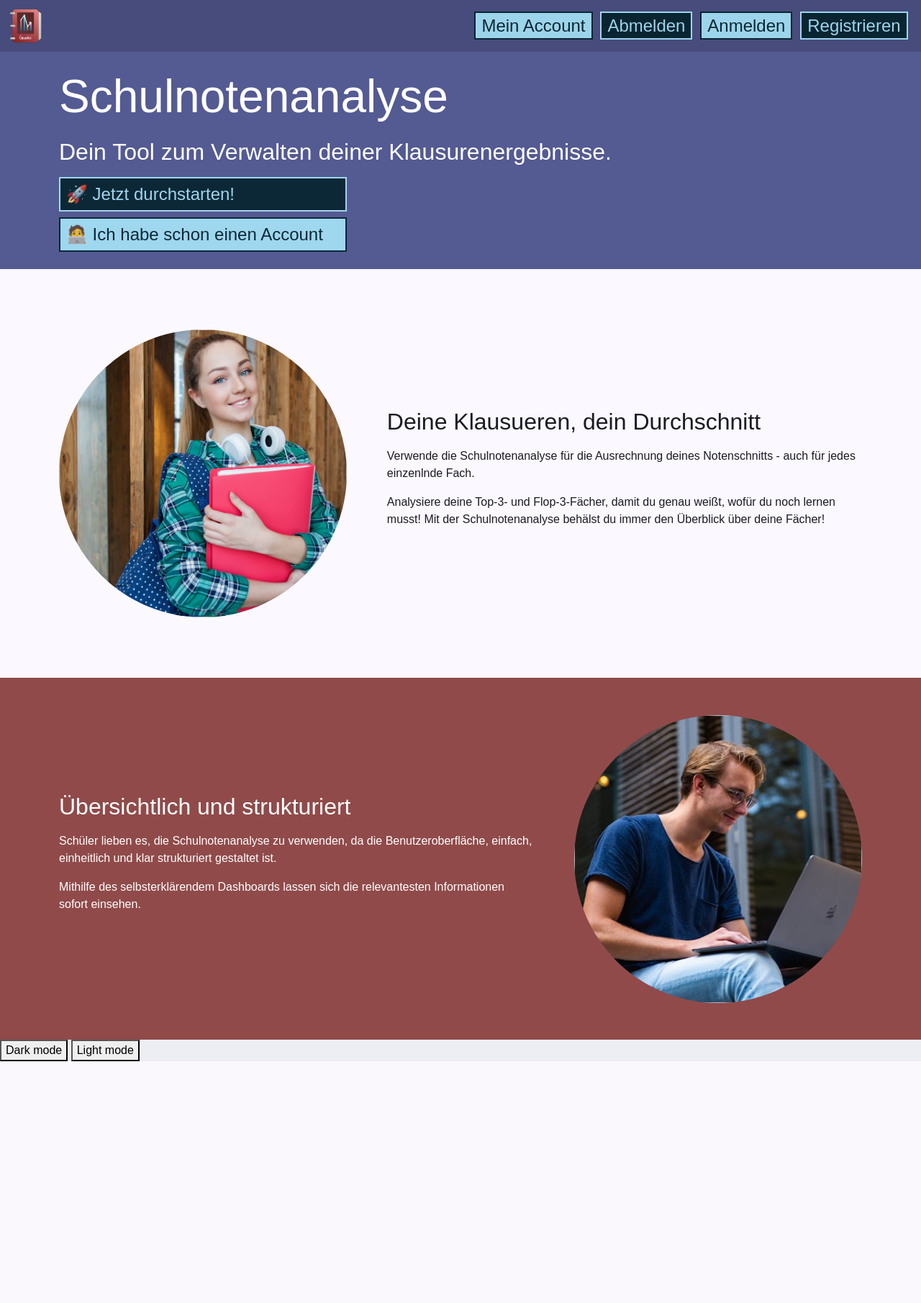
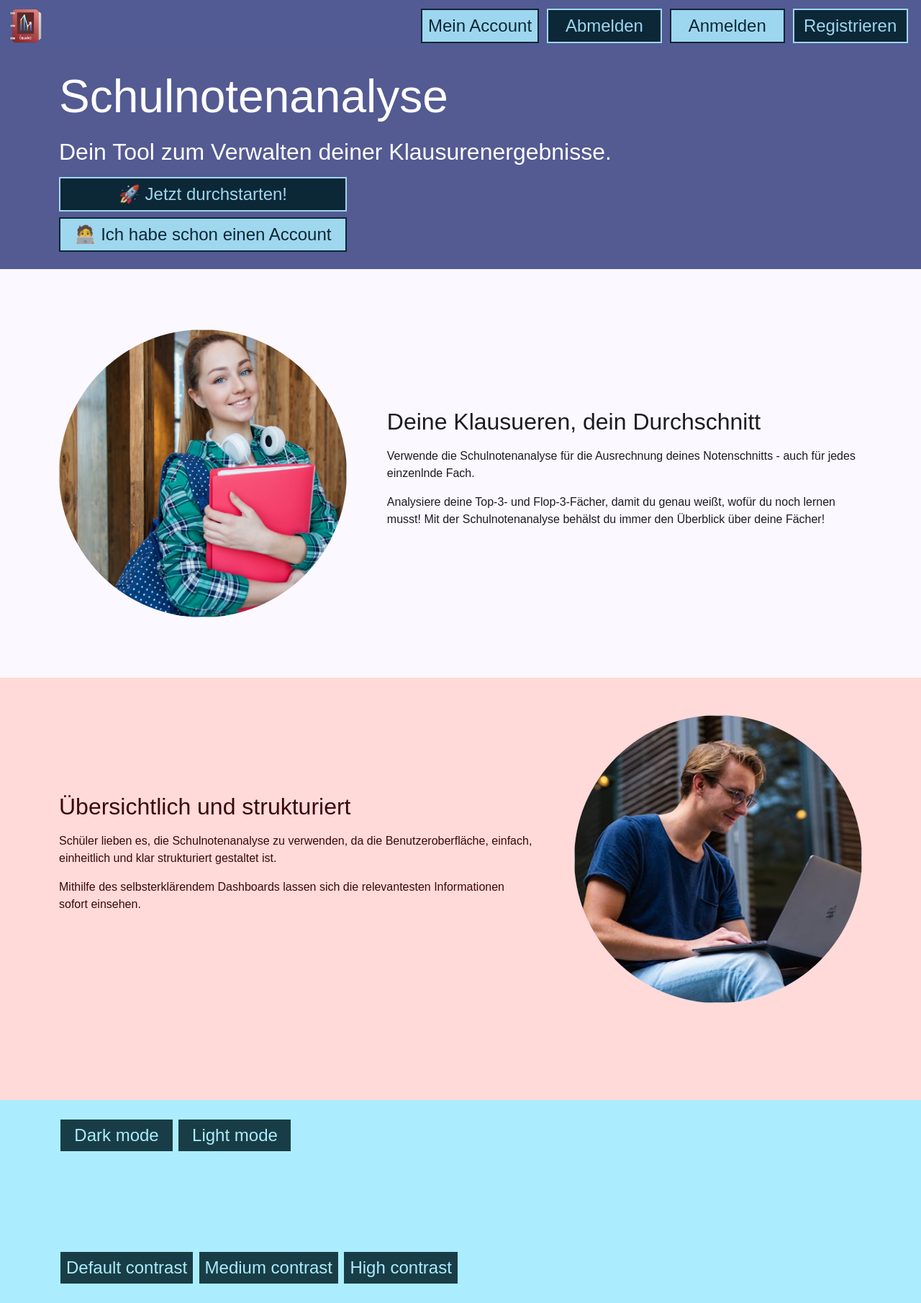
Before and after one commit to PixelPerfectMind/notenanalyse, a Django app: page / in a window 1280 px wide. Shown: the whole page at 72% size. Before the commit the page ends 1475 px from the top, so only its background shows below. Run offline with Django 5.2, Linux system fonts and the light colour scheme; some libraries are stand-ins or nearby versions.

Commit message:
UPDATE index.html
Updated page color function and add contrast selection

```diff
--- a/static/css/colors/dark-hc.css
+++ b/static/css/colors/dark-hc.css
@@ -1,4 +1,4 @@
-.dark-high-contrast {
+.hc {
   --md-sys-color-primary: rgb(253 249 255);
   --md-sys-color-surface-tint: rgb(189 194 255);
   --md-sys-color-on-primary: rgb(0 0 0);
--- a/static/css/colors/dark-mc.css
+++ b/static/css/colors/dark-mc.css
@@ -1,4 +1,4 @@
-.dark-medium-contrast {
+.mc {
   --md-sys-color-primary: rgb(194 199 255);
   --md-sys-color-surface-tint: rgb(189 194 255);
   --md-sys-color-on-primary: rgb(8 14 70);
--- a/static/css/colors/dark.css
+++ b/static/css/colors/dark.css
@@ -1,6 +1,6 @@
 .dark {
   --md-sys-color-primary: rgb(189 194 255);
-  --md-sys-color-primary-transparent: rgba(189, 194, 255, .85);
+  --md-sys-color-primary-transparent: rgba(201, 205, 255, 0.85);
   --md-sys-color-surface-tint: rgb(189 194 255);
   --md-sys-color-on-primary: rgb(37 43 97);
   --md-sys-color-primary-container: rgb(60 66 121);
--- a/static/css/colors/light-hc.css
+++ b/static/css/colors/light-hc.css
@@ -1,4 +1,4 @@
-.light-high-contrast {
+.hc {
   --md-sys-color-primary: rgb(22 28 82);
   --md-sys-color-surface-tint: rgb(84 90 146);
   --md-sys-color-on-primary: rgb(255 255 255);
--- a/static/css/colors/light-mc.css
+++ b/static/css/colors/light-mc.css
@@ -1,4 +1,4 @@
-.light-medium-contrast {
+.mc {
   --md-sys-color-primary: rgb(56 62 116);
   --md-sys-color-surface-tint: rgb(84 90 146);
   --md-sys-color-on-primary: rgb(255 255 255);
--- a/static/css/colors/light.css
+++ b/static/css/colors/light.css
@@ -1,6 +1,6 @@
 :root {
   --md-sys-color-primary: rgb(84 90 146);
-  --md-sys-color-primary-transparent: rgba(84, 90, 146, .85);
+  --md-sys-color-primary-transparent: rgba(98, 107, 174, .85);
   --md-sys-color-surface-tint: rgb(84 90 146);
   --md-sys-color-on-primary: rgb(255 255 255);
   --md-sys-color-primary-container: rgb(223 224 255);
--- a/static/css/page.css
+++ b/static/css/page.css
@@ -1,5 +1,9 @@
 @import "colors/light.css";
+@import "colors/light-hc.css";
+@import "colors/light-mc.css";
 @import "colors/dark.css";
+@import "colors/dark-hc.css";
+@import "colors/dark-mc.css";
 
 @import "./inline.css";
 
@@ -62,9 +66,10 @@ h3 {
     font-size: 24px;
     opacity: .85;
     scale: 1;
-    display: flex;
+    display: inline-block;
+    text-align: center;
     min-width: 10rem;
-    transition-duration: .2s;
+    transition-duration: .1s;
 }
 
 .button:hover {
@@ -87,10 +92,11 @@ h3 {
     padding: 4px 8px;
     font-size: 24px;
     opacity: .85;
-    display: flex;
+    display: inline-block;
+    text-align: center;
     min-width: 10rem;
     scale: 1;
-    transition-duration: .2s;
+    transition-duration: .1s;
 }
 
 .outlined-button:hover {
--- a/static/scripts/ColorMode.js
+++ b/static/scripts/ColorMode.js
@@ -1,10 +1,61 @@
 const pageBody = document.getElementById("body");
+
+const darkModeButton = document.getElementById("DarkModeButton");
+const lightModeButton = document.getElementById("LightModeButton");
+const highContrastButton = document.getElementById("HighContrastButton");
+const mediumContrastButton = document.getElementById("MediumContrastButton");
+const defaultColorModeButton = document.getElementById("DefaultColorModeButton");
 
 function ToggleDarkMode() {
   pageBody.classList.remove("light")
   pageBody.classList.add("dark");
+  darkModeButton.classList.remove('outlined-button');
+  lightModeButton.classList.add('outlined-button');
+
+  Save();
 }
 function ToggleLightMode() {
   pageBody.classList.remove("dark")
   pageBody.classList.add("light");
+  darkModeButton.classList.add('outlined-button');
+  lightModeButton.classList.remove('outlined-button');
+
+  Save();
 }
+
+function ToggleHighContrast() {
+  pageBody.classList.add("hc");
+  pageBody.classList.remove("mc")
+  mediumContrastButton.classList.add('outlined-button');
+  defaultColorModeButton.classList.add('outlined-button');
+  highContrastButton.classList.remove('outlined-button');
+
+  Save();
+}
+function ToggleDefaultContrast() {
+  pageBody.classList.remove("hc")
+  pageBody.classList.remove("mc")
+  highContrastButton.classList.add('outlined-button');
+  mediumContrastButton.classList.add('outlined-button');
+  defaultColorModeButton.classList.remove('outlined-button');
+
+  Save();
+}
+
+function ToggleMediumContrast() {
+  pageBody.classList.remove("hc")
+  pageBody.classList.add("mc");
+  highContrastButton.classList.add('outlined-button');
+  mediumContrastButton.classList.remove('outlined-button');
+  defaultColorModeButton.classList.add('outlined-button');
+
+  Save();
+}
+
+function Save() {
+  if (pageBody.classList.contains('dark')) SetCookie("color_mode", "dark");
+  else SetCookie("color_mode", "light");
+
+  if (pageBody.classList.contains('hc')) SetCookie("contrast_mode", "hc");
+  if (pageBody.classList.contains('mc')) SetCookie("contrast_mode", "mc");
+}
--- a/templates/notenanalyse/base.html
+++ b/templates/notenanalyse/base.html
@@ -24,12 +24,12 @@
                     <!-- User account controls -->
                     <div>
                         <!-- if user is logged in -->
-                        <a href="#" style="display: inline" class="outlined-button mr-4">Mein Account</a>
-                        <a href="#" style="display: inline" class="button mr-4">Abmelden</a>
+                        <a href="#" class="outlined-button mr-4">Mein Account</a>
+                        <a href="#" class="button mr-4">Abmelden</a>
 
                         <!-- if user is not logged in -->
-                        <a href="#" style="display: inline" class="outlined-button mr-4">Anmelden</a>
-                        <a href="#" style="display: inline" class="button mr-4">Registrieren</a>
+                        <a href="#" class="outlined-button mr-4">Anmelden</a>
+                        <a href="#" class="button mr-4">Registrieren</a>
                     </div>
                 </div>
             </div>
@@ -38,9 +38,16 @@
         {% block index %}
         {% endblock %}
 
-        <div style="background: var(--md-sys-color-surface-container)">
-            <button onclick="ToggleDarkMode()">Dark mode</button>
-            <button onclick="ToggleLightMode()">Light mode</button>
+        <div style="background: var(--md-sys-color-tertiary-container)">
+            <div class="container pt-8 pb-8">
+                <button id="DarkModeButton" class="button" onclick="ToggleDarkMode()">Dark mode</button>
+                <button id="LightModeButton" class="button" onclick="ToggleLightMode()">Light mode</button>
+            </div>
+            <div class="container pt-8 pb-8">
+                <button id="DefaultContrastButton" class="button" onclick="ToggleDefaultContrast()">Default contrast</button>
+                <button id="MediumContrastButton" class="button" onclick="ToggleMediumContrast()">Medium contrast</button>
+                <button id="HighContrastButton" class="button" onclick="ToggleHighContrast()">High contrast</button>
+            </div>
         </div>
     </div>
     </body>
--- a/templates/notenanalyse/index.html
+++ b/templates/notenanalyse/index.html
@@ -32,13 +32,13 @@
     </div>
 </div>
 
-<div style="background: var(--md-sys-color-secondary);">
+<div style="background: var(--md-sys-color-secondary-container);">
     <div class="container pb-8 pt-8">
     <div class="flex flex-wrap space-between align-center pt-8 pb-8">
         <div style="width: calc(95% - 25rem)">
-            <h3 style="color: var(--md-sys-color-on-secondary)">Übersichtlich und strukturiert</h3>
-            <p style="color: var(--md-sys-color-on-secondary)">Schüler lieben es, die Schulnotenanalyse zu verwenden, da die Benutzeroberfläche, einfach, einheitlich und klar strukturiert gestaltet ist.</p>
-            <p style="color: var(--md-sys-color-on-secondary)">Mithilfe des selbsterklärendem Dashboards lassen sich die relevantesten Informationen sofort einsehen.</p>
+            <h3 style="color: var(--md-sys-color-on-secondary-container)">Übersichtlich und strukturiert</h3>
+            <p style="color: var(--md-sys-color-on-secondary-container)">Schüler lieben es, die Schulnotenanalyse zu verwenden, da die Benutzeroberfläche, einfach, einheitlich und klar strukturiert gestaltet ist.</p>
+            <p style="color: var(--md-sys-color-on-secondary-container)">Mithilfe des selbsterklärendem Dashboards lassen sich die relevantesten Informationen sofort einsehen.</p>
         </div>
         <img style="background: url('../../static/images/pexels-buro-millennial-636760-1438081.jpg') center;height: 25rem; background-size: cover; width: 25rem; border-radius: 12.55rem">
     </div>
```
Also changed, not shown: static/scripts/Cookies.js (added, +22 -0 lines).
